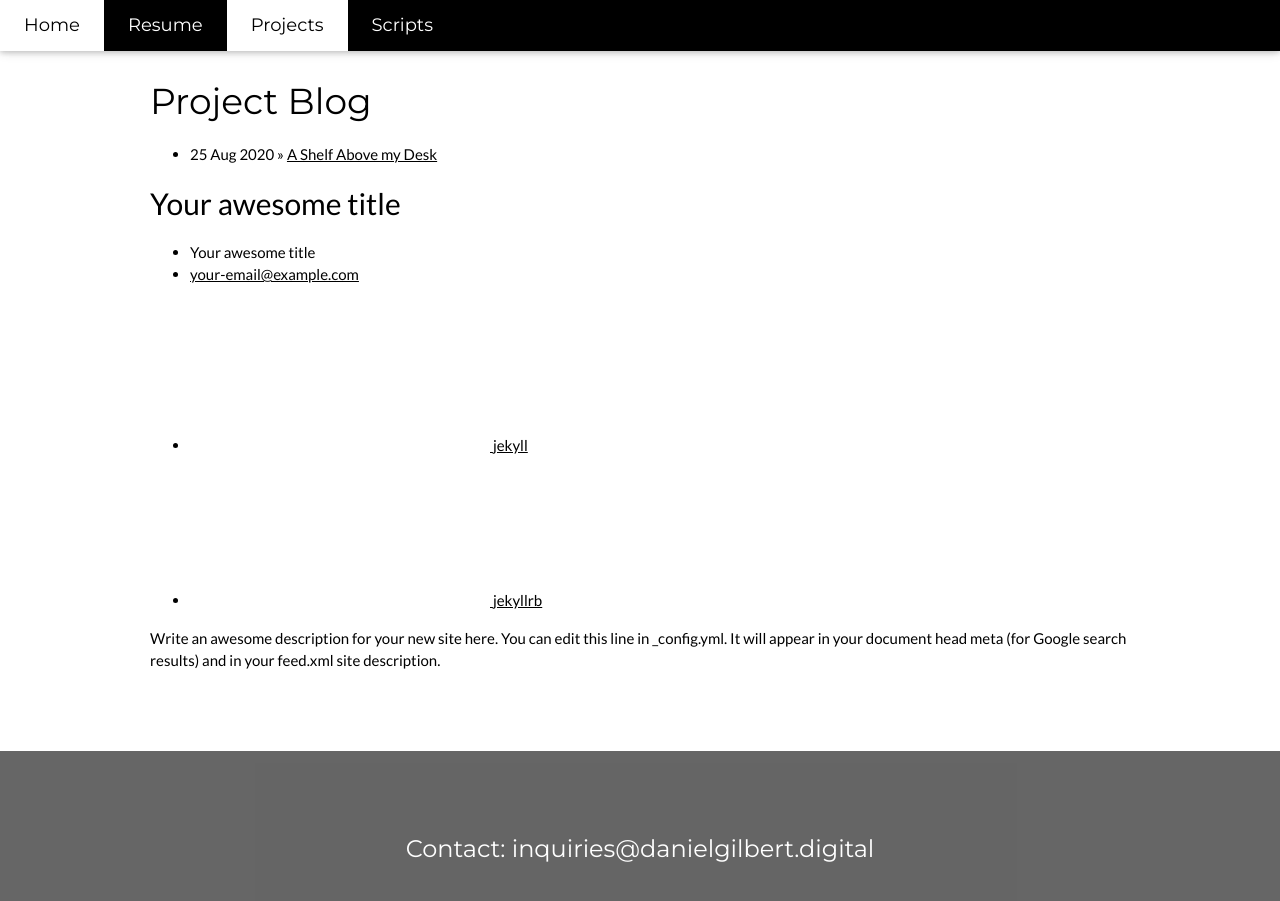
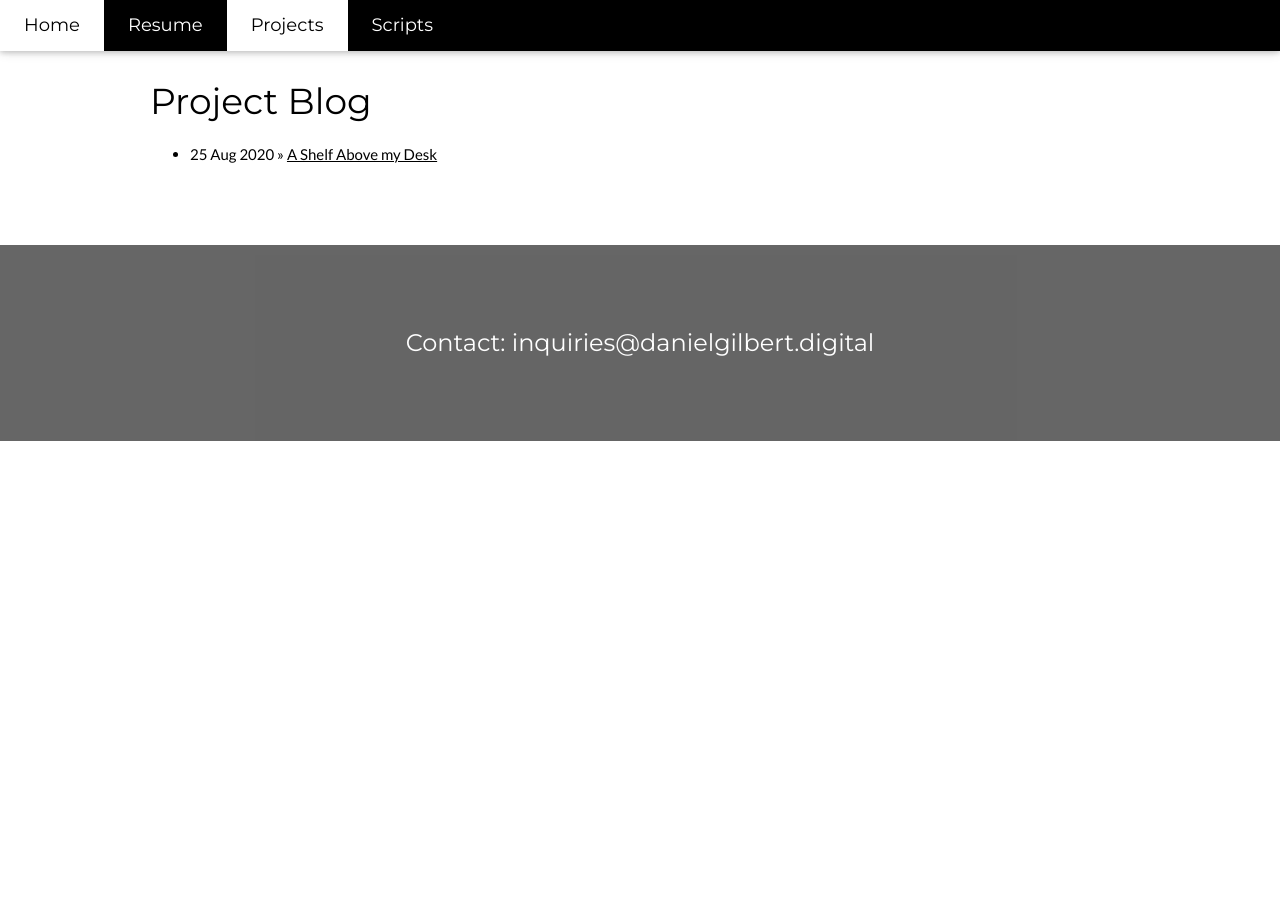
Before and after one commit to dmgilbert/dmgilbert.github.io, a Jekyll site: the page built from Projects/index.html, in a window 1280 px wide and 947 px high. Shown: the top 901 px of the window. Built offline with Jekyll 4.4.1, drawn with Linux system fonts in a browser that asks for light colours.

Commit message:
Update index.html

```diff
--- a/Projects/index.html
+++ b/Projects/index.html
@@ -9,28 +9,3 @@ title: Project Blog
 	    <li><span>{{ post.date | date_to_string }}</span> » <a href="{{ post.url }}" title="{{ post.title }}">{{ post.title }}</a></li>
 	  {% endfor %}
 	</ul>
-
-<footer class="site-footer h-card">
-  <data class="u-url" href="/"></data>
-
-  <div class="wrapper">
-
-    <h2 class="footer-heading">Your awesome title</h2>
-
-    <div class="footer-col-wrapper">
-      <div class="footer-col footer-col-1">
-        <ul class="contact-list">
-          <li class="p-name">Your awesome title</li><li><a class="u-email" href="mailto:your-email@example.com">your-email@example.com</a></li></ul>
-      </div>
-
-      <div class="footer-col footer-col-2"><ul class="social-media-list"><li><a href="https://github.com/jekyll"><svg class="svg-icon"><use xlink:href="/assets/minima-social-icons.svg#github"></use></svg> <span class="username">jekyll</span></a></li><li><a href="https://www.twitter.com/jekyllrb"><svg class="svg-icon"><use xlink:href="/assets/minima-social-icons.svg#twitter"></use></svg> <span class="username">jekyllrb</span></a></li></ul>
-</div>
-
-      <div class="footer-col footer-col-3">
-        <p>Write an awesome description for your new site here. You can edit this line in _config.yml. It will appear in your document head meta (for Google search results) and in your feed.xml site description.</p>
-      </div>
-    </div>
-
-  </div>
-
-</footer>
```
